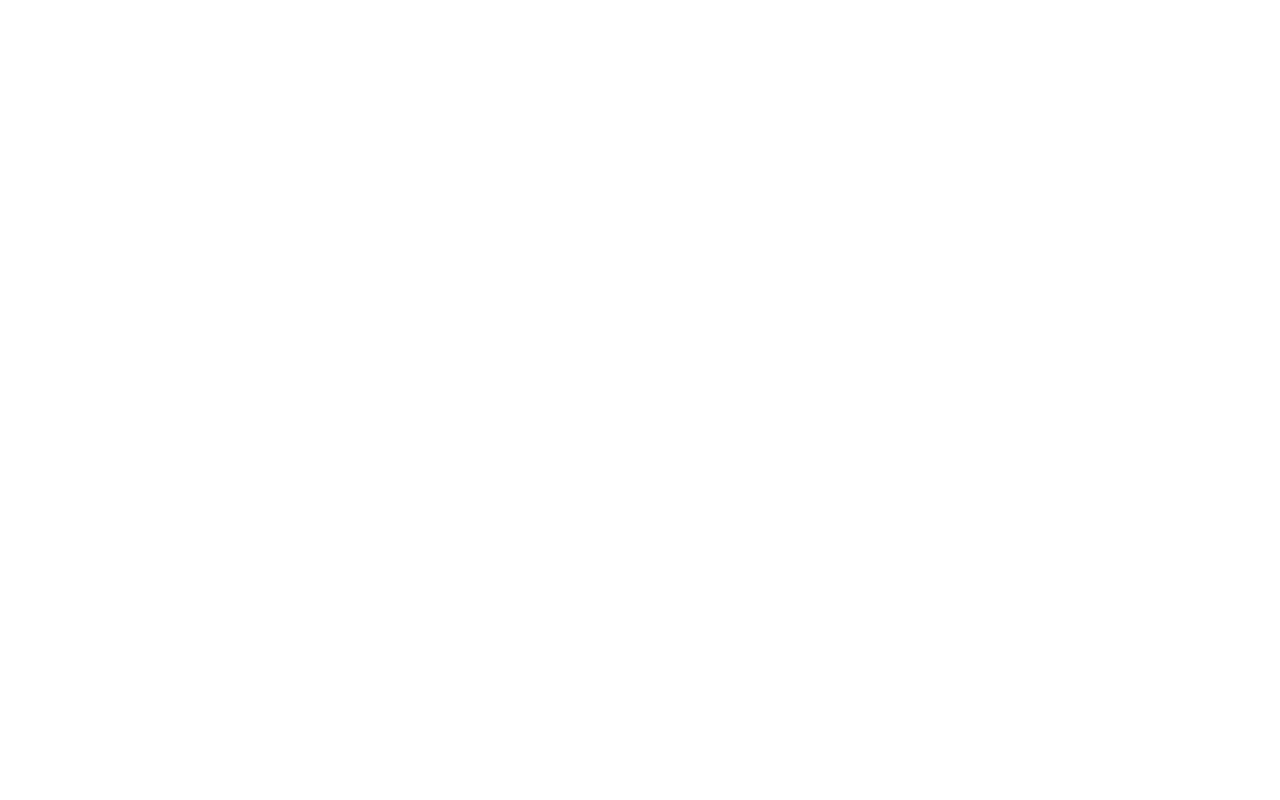
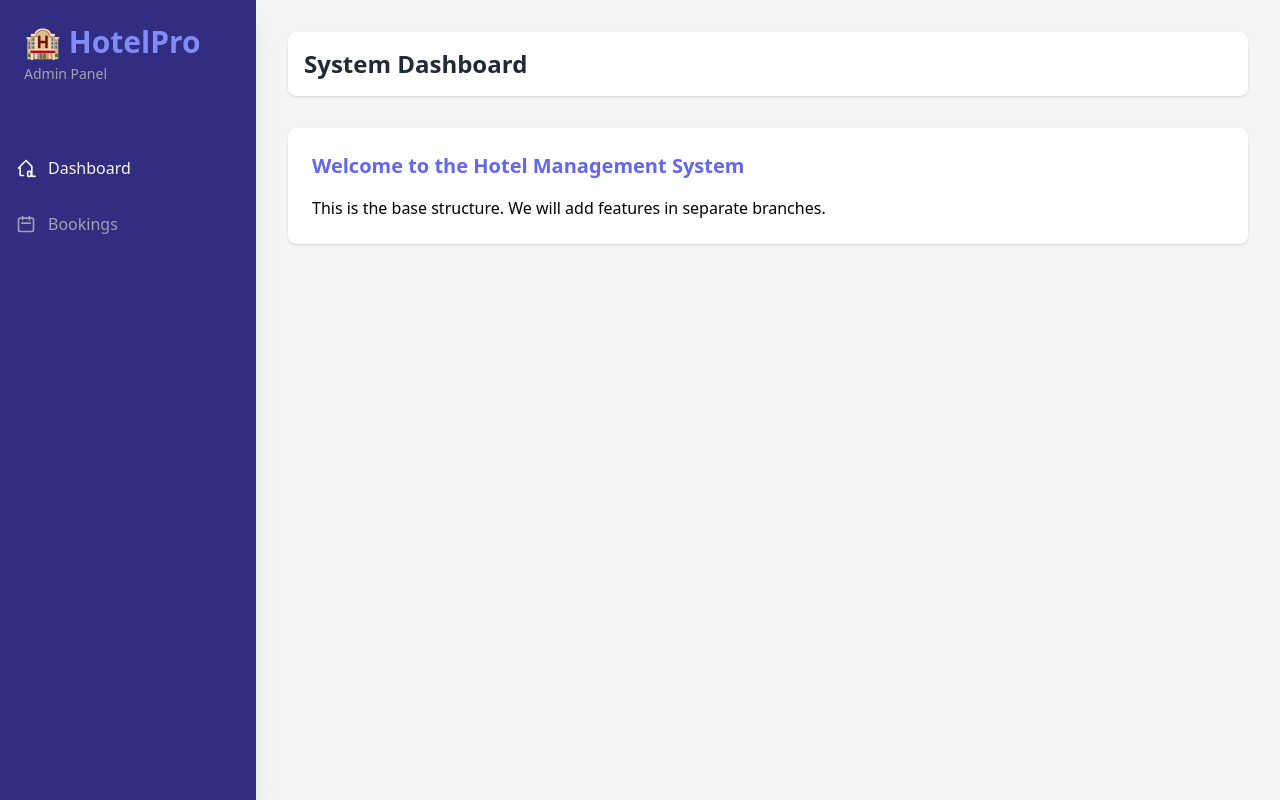
Before and after one commit to Llylimorr/pro-hotel-system, a plain HTML site: page booking.html in a window 1280 px wide. Drawn offline with nearby package versions, Linux system fonts and the light colour scheme.

Commit message:
fix: Update sidebar color to a deeper indigo-900 for a sharper look

```diff
--- a/booking.html
+++ b/booking.html
@@ -0,0 +1,56 @@
+<!DOCTYPE html>
+<html lang="en">
+<head>
+    <meta charset="UTF-8">
+    <meta name="viewport" content="width=device-width, initial-scale=1.0">
+    <title>Hotel System - Home</title>
+    <script src="https://cdn.tailwindcss.com"></script>
+    <script src="script.js" defer></script>
+</head>
+<body class="bg-gray-100 font-sans">
+
+    <aside id="sidebar" class="fixed top-0 left-0 h-full w-64 bg-indigo-900 text-white shadow-xl z-50 transition-transform -translate-x-full md:translate-x-0">
+        <div class="p-6">
+            <h1 class="text-3xl font-bold text-indigo-400">🏨 HotelPro</h1>
+            <p class="text-sm text-gray-400 mt-1">Admin Panel</p>
+        </div>
+        <nav class="mt-8">
+            <a href="index.html" class="flex items-center p-4 text-gray-100 hover:bg-indigo-600 hover:text-white transition duration-200">
+                <svg class="w-5 h-5 mr-3" fill="none" stroke="currentColor" viewBox="0 0 24 24" xmlns="http://www.w3.org/2000/svg"><path stroke-linecap="round" stroke-linejoin="round" stroke-width="2" d="M3 12l2-2m0 0l7-7 7 7M5 10v10a1 1 0 001 1h3m10-10v10a1 1 0 001 1h3m-6 0a1 1 0 001-1v-4a1 1 0 00-1-1h-2a1 1 0 00-1 1v4a1 1 0 001 1z"></path></svg>
+                Dashboard
+            </a>
+            <a href="booking.html" class="flex items-center p-4 text-gray-400 hover:bg-gray-700 transition duration-200">
+                <svg class="w-5 h-5 mr-3" fill="none" stroke="currentColor" viewBox="0 0 24 24" xmlns="http://www.w3.org/2000/svg"><path stroke-linecap="round" stroke-linejoin="round" stroke-width="2" d="M8 7V3m8 4V3m-9 8h10M5 21h14a2 2 0 002-2V7a2 2 0 00-2-2H5a2 2 0 00-2 2v12a2 2 0 002 2z"></path></svg>
+                Bookings
+            </a>
+        </nav>
+    </aside>
+
+    <div id="content" class="ml-0 md:ml-64 p-8">
+        <header class="bg-white shadow rounded-lg p-4 mb-8 flex justify-between items-center">
+            <h2 class="text-2xl font-semibold text-gray-800">System Dashboard</h2>
+             <button id="menu-toggle" class="md:hidden text-gray-500 hover:text-gray-700">
+                <svg class="w-6 h-6" fill="none" stroke="currentColor" viewBox="0 0 24 24" xmlns="http://www.w3.org/2000/svg"><path stroke-linecap="round" stroke-linejoin="round" stroke-width="2" d="M4 6h16M4 12h16M4 18h16"></path></svg>
+            </button>
+        </header>
+
+        <main class="bg-white p-6 rounded-lg shadow">
+            <h3 class="text-xl font-bold mb-4 text-indigo-500">Welcome to the Hotel Management System</h3>
+            <p>This is the base structure. We will add features in separate branches.</p>
+        </main>
+    </div>
+
+    <script>
+        // Simple JS for the mobile sidebar toggle
+        const menuToggle = document.getElementById('menu-toggle');
+        const sidebar = document.getElementById('sidebar');
+        const content = document.getElementById('content');
+
+        menuToggle.addEventListener('click', () => {
+            sidebar.classList.toggle('-translate-x-full');
+            content.classList.toggle('ml-0');
+            content.classList.toggle('md:ml-64');
+        });
+    </script>
+</body>
+</html>
```
Also changed, not shown: index.html (+1 -1 lines).
